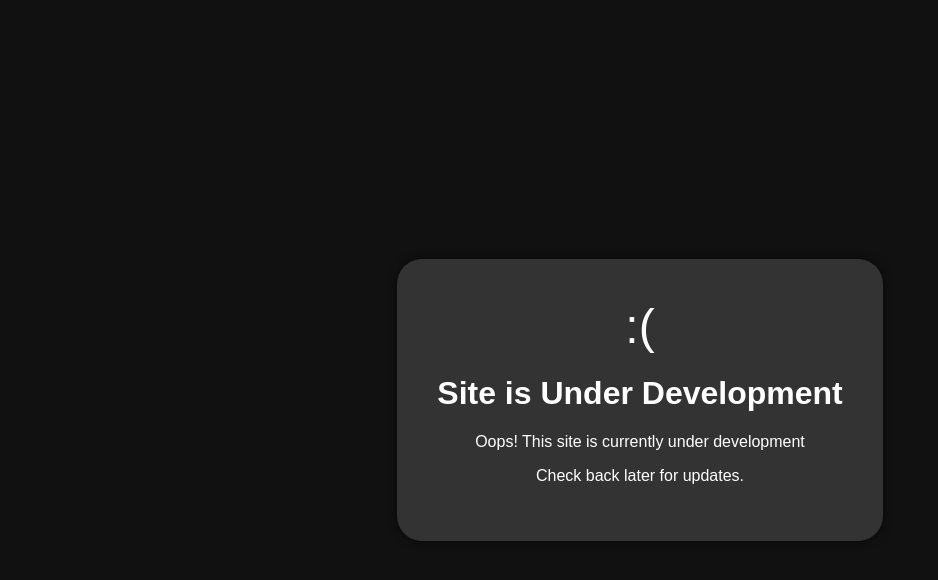
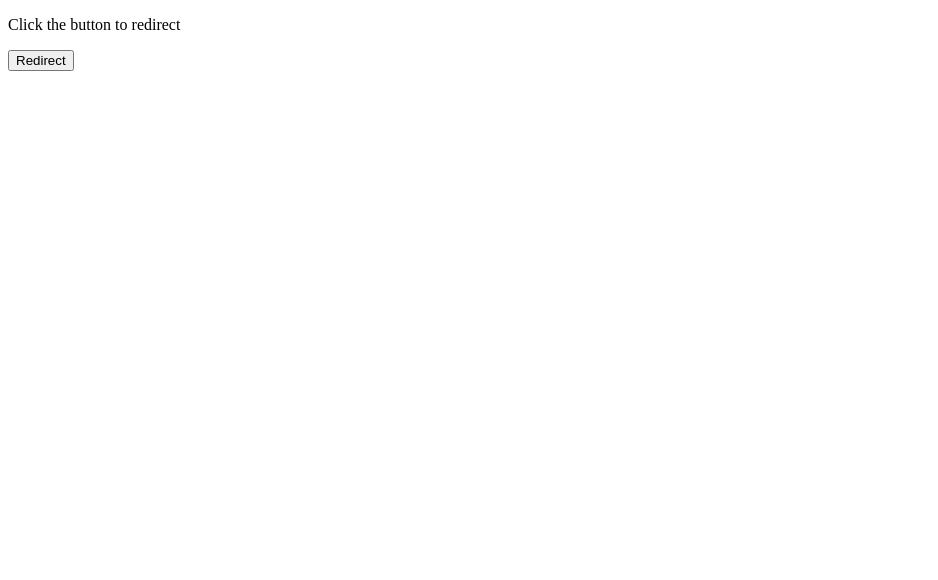
Before and after one commit to Mario-The-Dev/aanjalo_photo, a plain HTML site: page index.html in a window 1280 px wide. Shown: the whole page, without its empty margins (0-938 px from the left). Drawn offline with Linux system fonts and the light colour scheme.

Commit message:
Update index.html

```diff
--- a/index.html
+++ b/index.html
@@ -1,44 +1,16 @@
 <!DOCTYPE html>
-<html lang="en">
+<html>
 <head>
-    <title>Site is Under Development</title>
-    <style>
-        body {
-            font-family: Arial, sans-serif;
-            background-color: #111;
-            color: #fff;
-            text-align: center;
-            display: flex;
-            justify-content: center;
-            align-items: center;
-            height: 100vh;
-            margin: 0;
-        }
-
-        .container {
-            max-width: 600px;
-            padding: 40px;
-            background-color: #333;
-            border-radius: 5px;
-            box-shadow: 0 0 10px rgba(0, 0, 0, 0.5);
-            border-radius: 25px;
-        }
-
-        h1, p, .icon {
-            color: white;
-        }
-
-        .icon {
-            font-size: 48px;
-        }
-    </style>
+    <title>Redirecting</title>
 </head>
 <body>
-    <div class="container">
-        <div class="icon">:(</div>
-        <h1>Site is Under Development</h1>
-        <p>Oops! This site is currently under development</p>
-        <p>Check back later for updates.</p>
-    </div>
+    <p>Click the button to redirect</p>
+    <button onclick="redirectToAnotherSite()">Redirect</button>
+
+    <script>
+        function redirectToAnotherSite() {
+            window.location.href = 'https://gregarious-imagine-447550.framer.app/';
+        }
+    </script>
 </body>
 </html>
```
